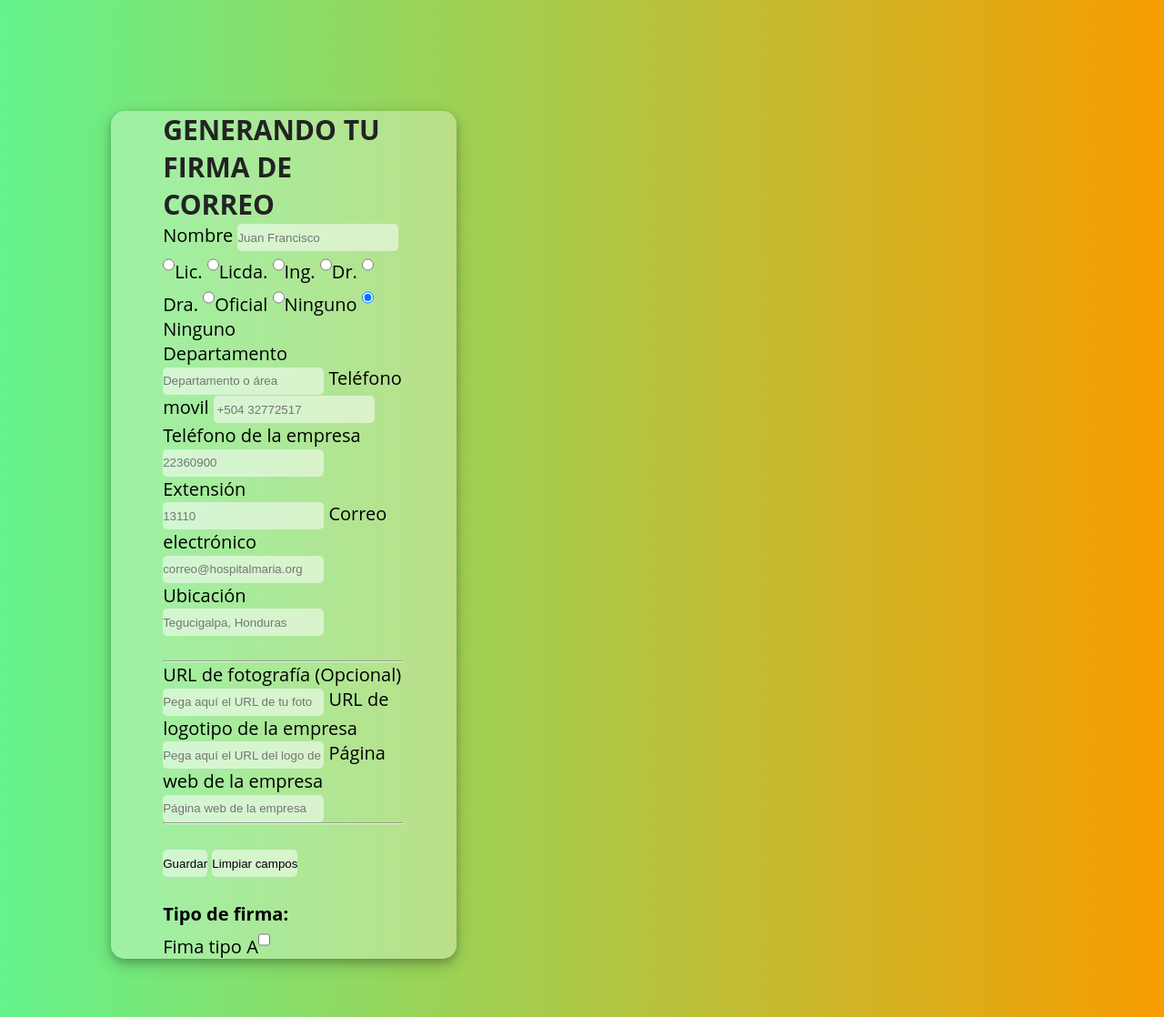
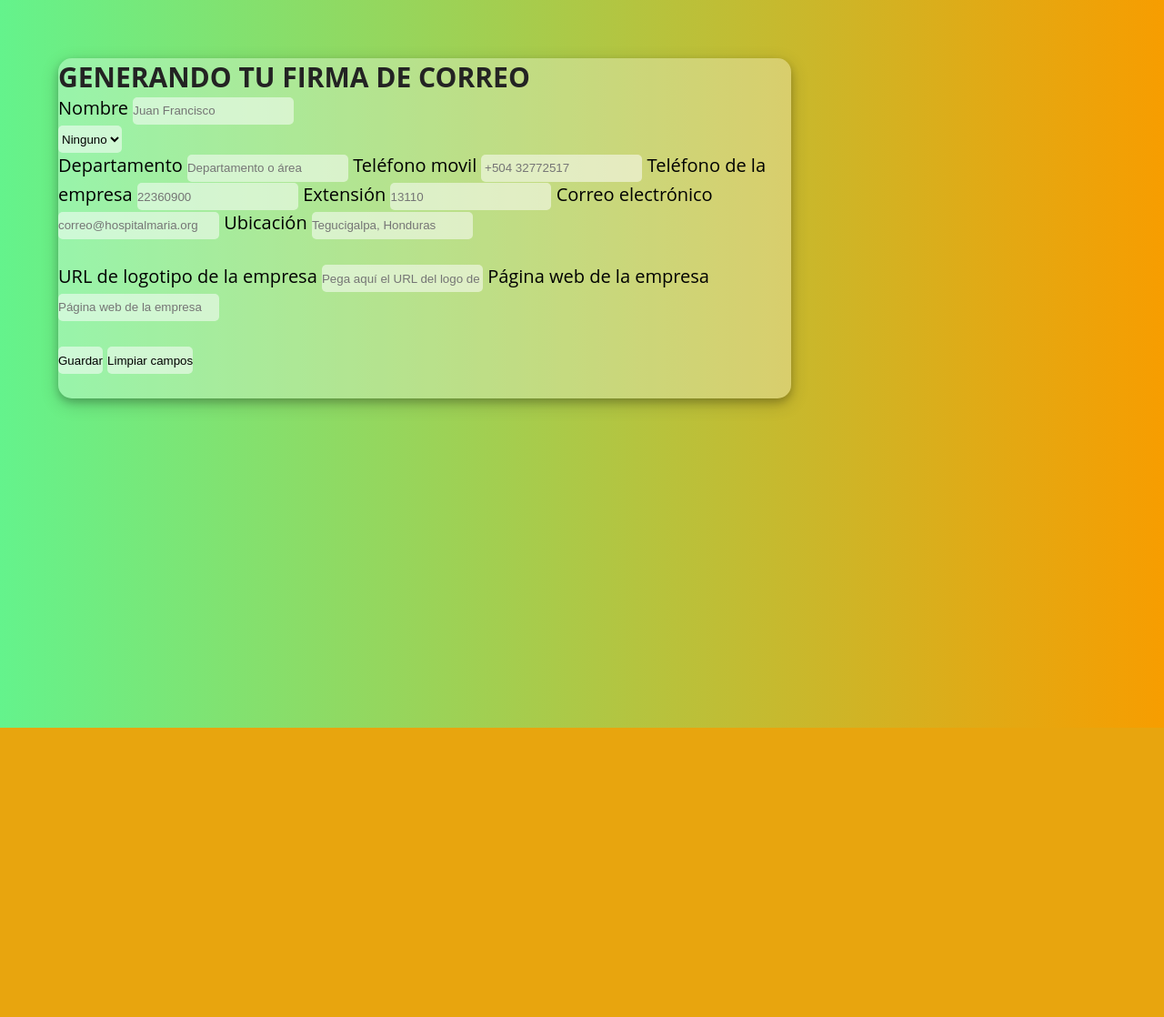
Before and after one commit to MilovanMarrder/milovanmarrder.github.io, a PHP site: page /MarcoGenerador.php in a window 1280 px wide. Shown: the whole page at 91% size. After the commit the page ends 800 px from the top, so only its background shows below. Run offline with PHP 8.4, Linux system fonts and the light colour scheme.

Commit message:
miercoles en la noche
Propuesta de firmas y funcionamiento de formulario

```diff
--- a/MarcoGenerador.php
+++ b/MarcoGenerador.php
@@ -9,24 +9,22 @@
   <title>Generador de firma</title>
 </head>
 
-<body >
-  <main>
-
+<body>
   <!-- En el siguiente div clase formulario tengo contenido el formulario -->
   <div>
     <!-- La siguiente linea es para anexar el formulario configurado en form.php -->
     <?php include 'form.php'; ?>
 
   </div>
-
   <!-- La siguiente linea es para anexar la firma generada configurada en Firma.php -->
   <div><?php
         if (isset($_POST['submit'])) {
           include 'Firma1.php';
-          }
+          include 'Firma2.php';
+          include 'Firma3.php';
+        } ?>
+  </div>
 
-          ?></div>
-  </main>
 </body>
 
 </html>
--- a/estilo.css
+++ b/estilo.css
@@ -9,65 +9,169 @@
   padding: 0;
   box-sizing: border-box;
 }
-
+/* cambie los margenes del formulario */
 .formulario {
   background-color: rgba(255, 255, 255, 0.3);
-  margin-top: 5%;
-  margin-left: 5%;
-  padding-left: 5%;
-  padding-right: 5%;
-  width: 33%;
-  height: 33%;
   border-radius: 15px;
   font-size: 20px;
   box-shadow: 0 4px 8px 0 rgba(0, 0, 0, 0.2), 0 6px 20px 0 rgba(0, 0, 0, 0.19);
   position: relative;
-  animation-name: generado2;
-  animation-duration: 2s;
-  }
-
-  @keyframes generado2 {
-    0%   {right:-35%; }
-    100% {right:0%; }
-
+  box-sizing: border-box;
+  width: 70%;
 }
 
 body {
   background: linear-gradient(to right, var(--verde), var(--naranja));
   font-family: "open sans", sans-serif;
+  display: flex;
+  align-items: center;
+  padding: 5%;
 }
-input {
+input, select {
   background-color: rgba(255, 255, 255, 0.52);
   border: none;
   border-radius: 5px;
   height: 30px;
 }
-.firma1 {
+/* inicio formato para todas las plantillas de firmas */
+
+.firma1caja, .firma2caja, .firma3caja {
   background-color: rgba(255, 255, 255, 0.3);
   padding: 75px;
+  margin-bottom: 40px;
   margin-right: 5%;
   padding-right: 5%;
-  width: 500px;
+  box-sizing: border-box;
+  width: 600px;
   border-radius: 15px;
   font-size: 20px;
   box-shadow: 0 4px 8px 0 rgba(0, 0, 0, 0.2), 0 6px 20px 0 rgba(0, 0, 0, 0.19);
   position: relative;
 
-  animation-name: generado1;
-  animation-duration: 2s;
+  animation: fadeIn 2s;
+  -webkit-animation: fadeIn 2s;
+  -moz-animation: fadeIn 2s;
+  -o-animation: fadeIn 2s;
+  -ms-animation: fadeIn 2s;
+}
+@keyframes fadeIn {
+  0% {opacity:0;}
+  100% {opacity:1;}
+}
+
+@-moz-keyframes fadeIn {
+  0% {opacity:0;}
+  100% {opacity:1;}
+}
+
+@-webkit-keyframes fadeIn {
+  0% {opacity:0;}
+  100% {opacity:1;}
+}
+
+@-o-keyframes fadeIn {
+  0% {opacity:0;}
+  100% {opacity:1;}
+}
+
+@-ms-keyframes fadeIn {
+  0% {opacity:0;}
+  100% {opacity:1;}
+}
+
+/* Final formato para toddas las plantillas de firmas */
+
+
+
+/* inicio plantilla 1 de firma */
+.firma1texto{
+          border:0;
+          padding:0;
+					color:#4c4b4c;
+					font-size:13px;
+					font-family:arial,helvetica neue,helvetica,sans-serif;
+
   }
 
-  @keyframes generado1 {
-    0%   {left:-67%; }
-    100% {left:0%; }
+.celdaarea {
+  color:var(--naranja);
+  font-weight: bold;
 
 }
-main {
-  display: flex;
-  align-items: center;
-  padding: 5%;
+
+/* final plantilla 1 de firma */
+
+/* Inicio plantilla 2 de firma */
+.firma2caja {
+
+  animation: fadeIn 4s;
+  -webkit-animation: fadeIn 4s;
+  -moz-animation: fadeIn 4s;
+  -o-animation: fadeIn 4s;
+  -ms-animation: fadeIn 4s;
+}
+@keyframes fadeIn {
+  0% {opacity:0;}
+  100% {opacity:1;}
 }
 
+@-moz-keyframes fadeIn {
+  0% {opacity:0;}
+  100% {opacity:1;}
+}
+
+@-webkit-keyframes fadeIn {
+  0% {opacity:0;}
+  100% {opacity:1;}
+}
+
+@-o-keyframes fadeIn {
+  0% {opacity:0;}
+  100% {opacity:1;}
+}
+
+@-ms-keyframes fadeIn {
+  0% {opacity:0;}
+  100% {opacity:1;}
+}
+
+/* final plantilla 2 de firma */
+
+/* Inicio plantilla 3 de firma */
+.firma3caja {
+
+  animation: fadeIn 6s;
+  -webkit-animation: fadeIn 6s;
+  -moz-animation: fadeIn 6s;
+  -o-animation: fadeIn 6s;
+  -ms-animation: fadeIn 6s;
+}
+@keyframes fadeIn {
+  0% {opacity:0;}
+  100% {opacity:1;}
+}
+
+@-moz-keyframes fadeIn {
+  0% {opacity:0;}
+  100% {opacity:1;}
+}
+
+@-webkit-keyframes fadeIn {
+  0% {opacity:0;}
+  100% {opacity:1;}
+}
+
+@-o-keyframes fadeIn {
+  0% {opacity:0;}
+  100% {opacity:1;}
+}
+
+@-ms-keyframes fadeIn {
+  0% {opacity:0;}
+  100% {opacity:1;}
+}
+
+/* final plantilla 3 de firma */
 nav {
   position: fixed;
   top: 20px;
--- a/form.php
+++ b/form.php
@@ -2,17 +2,18 @@
     <h2 style="color:rgb(35, 35, 35);">GENERANDO TU FIRMA DE CORREO</h2>
     <div>
         <label for="Nombre">Nombre</label>
-        <Input type="text" name="nombre" id="Nombre1" placeholder="Juan Francisco" ></Input>
+        <Input type="text" name="nombre" id="Nombre1" placeholder="Juan Francisco"></Input>
         <!-- Los agrego como botones pero lo podemos dejar con la lista que sugeriste -->
         <br>
-        <input type="radio" name="titulo" <?php if (isset($titulo) && $titulo == "lic") echo "checked"; ?> value="Lic.">Lic.
-        <input type="radio" name="titulo" <?php if (isset($titulo) && $titulo == "lida") echo "checked"; ?> value="Licda.">Licda.
-        <input type="radio" name="titulo" <?php if (isset($titulo) && $titulo == "ing") echo "checked"; ?> value="Ing">Ing.
-        <input type="radio" name="titulo" <?php if (isset($titulo) && $titulo == "dr") echo "checked"; ?> value="Dr.">Dr.
-        <input type="radio" name="titulo" <?php if (isset($titulo) && $titulo == "dra") echo "checked"; ?> value="Dra.">Dra.
-        <input type="radio" name="titulo" <?php if (isset($titulo) && $titulo == "oficial") echo "checked"; ?> value="Oficial">Oficial
-        <input type="radio" name="titulo" <?php if (isset($titulo) && $titulo == "ninguno") echo "checked"; ?> value="">Ninguno
-        <input type="radio" name="titulo" <?php if (empty($titulo)) echo "checked"; ?> value="">Ninguno
+        <select name="titulo" id="titulo">
+            <option value="">Ninguno</option>
+            <option value="Lic.">Lic.</option>
+            <option value="Licda.">Licda.</option>
+            <option value="Ing.">Ing.</option>
+            <option value="Dr.">Dr.</option>
+            <option value="Dra.">Dra.</option>
+            <option value="Oficial">Oficial</option>
+        </select>
         <br>
         <label for="area">Departamento</label>
         <Input type="text" id="area" name="area" placeholder="Departamento o área"></Input>
@@ -23,26 +24,27 @@
         <label for="ext">Extensión</label>
         <Input type="text" id="ext" name="ext" placeholder="13110"></Inpuut>
         <label for="mail">Correo electrónico</label>
-        <Input type="text" id="mail" name="mail" placeholder="correo@hospitalmaria.org" ></Input>
+        <Input type="text" id="mail" name="mail" placeholder="correo@hospitalmaria.org"></Input>
         <label for="ubicacion">Ubicación</label>
         <Input type="text" id="ubicacion" name="ubicacion" placeholder="Tegucigalpa, Honduras" cols="10" row="5"></Input>
         <br>
         <br>
-        <hr>
+
+        <!--
         <label for="foto">URL de fotografía (Opcional)</label>
-        <Input type="text" id="foto" name="foto" placeholder="Pega aquí el URL de tu foto" ></Inpuut>
+        <Input type="text" id="foto" name="foto" placeholder="Pega aquí el URL de tu foto"></Inpuut>
+        -->
         <label for="logo">URL de logotipo de la empresa</label>
-        <Input type="text" id="logo" name="logo" placeholder="Pega aquí el URL del logo de tu empresa" ></Inpuut>
+        <Input type="text" id="logo" name="logo" placeholder="Pega aquí el URL del logo de tu empresa"></Inpuut>
         <label for="web">Página web de la empresa</label>
-        <Input type="text" id="web" name="web" placeholder="Página web de la empresa" ></Inpuut>
+        <Input type="text" id="web" name="web" placeholder="Página web de la empresa"></Inpuut>
         <br>
-        <hr><br>
+        <br>
     </div>
     <div class="botones">
         <input type="submit" class="botones" name="submit" value="Guardar">
         <input type="reset" class="botones" value="Limpiar campos">
     </div>
     <br>
-    <b> Tipo de firma: </b><br>
-    Fima tipo A<input type="checkbox" ng-model="myVar">
+
 </form>
--- a/index.php
+++ b/index.php
@@ -31,6 +31,9 @@
     <div class="wave">
         <div style="height: 150px; overflow: hidden;" ><svg viewBox="0 0 500 150" preserveAspectRatio="none" style="height: 100%; width: 100%;"><path d="M0.00,49.98 C150.00,150.00 349.20,-50.00 500.00,49.98 L500.00,150.00 L0.00,150.00 Z" style="stroke: none; fill: #fff;"></path></svg></div>
     </div>
+
+
+    <!-- Es necesario este script?? -->
     <script src="script.js"></script>
 </body>
 
```
Also changed, not shown: Firma1.php (+34 -25 lines), Firma2.php (added, +89 -0 lines), Firma3.php (added, +89 -0 lines), 2 other files. Lines whose indentation alone changed are shown as unchanged.
